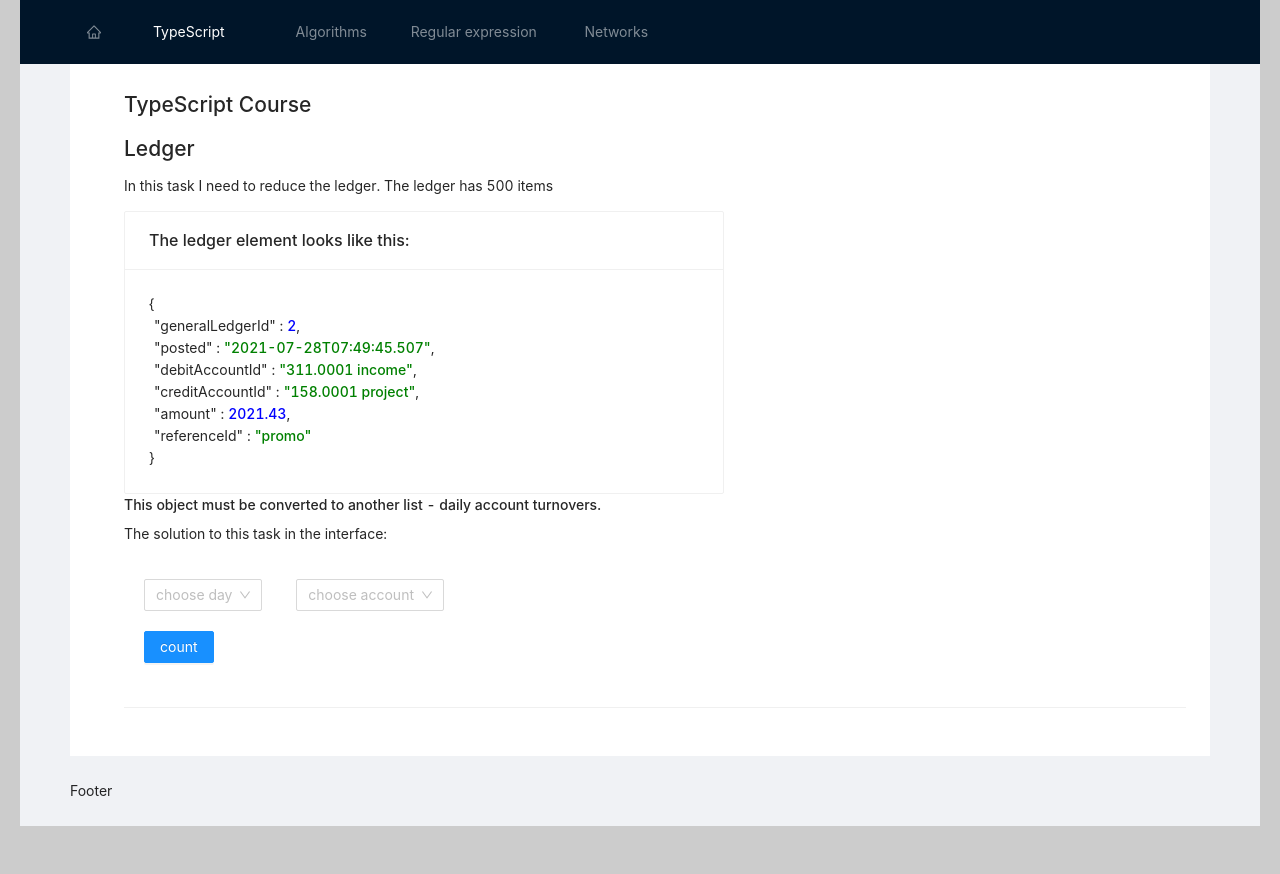
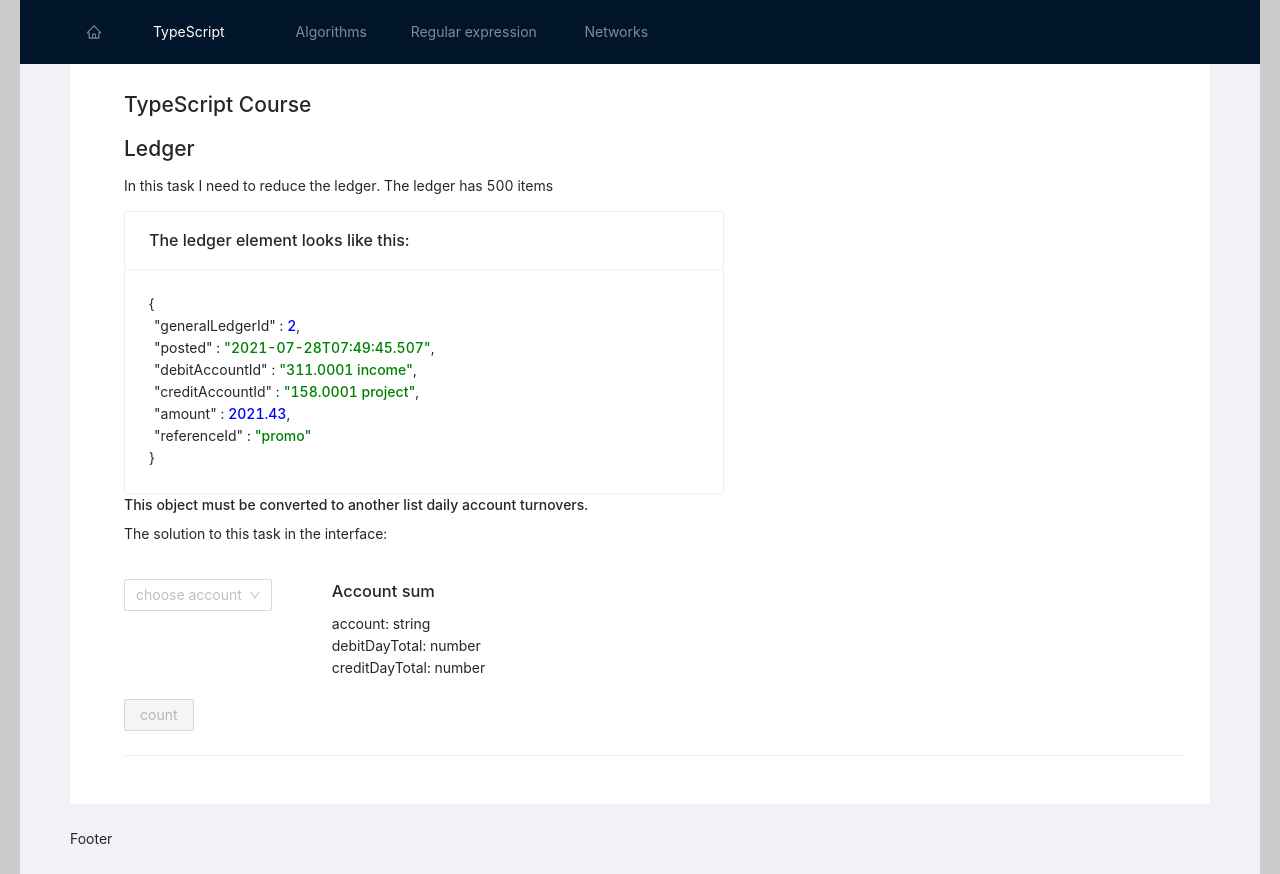
Before and after one commit to StepanAndrosov/my-middle-way, a React (Create React App) app: page /typescript in a window 1280 px wide. Before the commit the page ends 826 px from the top, so only its background shows below. Built offline with nearby package versions, Linux system fonts and the light colour scheme.

Commit message:
counter done

```diff
--- a/src/components/ui/Select/MySelect.tsx
+++ b/src/components/ui/Select/MySelect.tsx
@@ -1,18 +1,19 @@
 import { Select } from 'antd'
-
-const onChange = (value: string) => {
-  console.log(`selected ${value}`)
-}
 
 const { Option } = Select
 
 type Props = {
   placeholder: string
   options: string[]
+  onAddItem: (item: string) => void
 }
 
 export const MySelect: React.FC<Props> = (props) => (
-  <Select showSearch placeholder={props.placeholder} onChange={onChange}>
+  <Select
+    showSearch
+    placeholder={props.placeholder}
+    onChange={props.onAddItem}
+  >
     {props.options.map((o) => (
       <Option key={o} value={o}>
         {o}
--- a/src/data/types.ts
+++ b/src/data/types.ts
@@ -8,6 +8,7 @@ interface LedgerItem {
       }
 
 interface AccountDaily {
+        id: string;
         date: string;
         debitDayTotal: number;
         creditDayTotal: number;
--- a/src/features/TypescriptCourse/Ledger/Ledger.tsx
+++ b/src/features/TypescriptCourse/Ledger/Ledger.tsx
@@ -14,7 +14,7 @@ export const Ledger: React.FC = () => {
         <LedgerCodeCard />
         <div>
           <h4>
-            This object must be converted to another list - daily account
+            This object must be converted to another list daily account
             turnovers.
           </h4>
           <p>The solution to this task in the interface:</p>
--- /dev/null
+++ b/src/features/TypescriptCourse/Ledger/LegerCounter/AccountLedger.tsx
@@ -0,0 +1,23 @@
+import style from './LedgerCounter.module.css'
+
+type Props = {
+  account: string
+  debitTotal: number
+  creditTotal: number
+}
+
+export const AccountLedger: React.FC<Props> = (props) => {
+  return (
+    <div className={style.AccountLedger}>
+      <h3>Account sum</h3>
+
+      <span>account: {props.account ? props.account : 'string'}</span>
+      <span>
+        debitDayTotal: {props.debitTotal ? props.debitTotal : 'number'}
+      </span>
+      <span>
+        creditDayTotal: {props.creditTotal ? props.creditTotal : 'number'}
+      </span>
+    </div>
+  )
+}
--- a/src/features/TypescriptCourse/Ledger/LegerCounter/LedgerCounter.module.css
+++ b/src/features/TypescriptCourse/Ledger/LegerCounter/LedgerCounter.module.css
@@ -1,9 +1,20 @@
 .LedgerCounter {
-    padding: 20px;
+    padding: 20px 0;
+    display: flex;
+    flex-wrap: wrap;
 }
-.selectBlock {
+.SelectBlock {
     max-width: 300px;
     display: flex;
     justify-content: space-between;
-    margin-bottom: 20px;
 }
+.selectItem {
+    padding-left: 10px;
+    padding-top: 10px;
+    font-size: larger;
+}
+.AccountLedger {
+    display: flex;
+    flex-direction: column;
+    padding-left: 60px;
+}
--- a/src/features/TypescriptCourse/Ledger/LegerCounter/LedgerCounter.tsx
+++ b/src/features/TypescriptCourse/Ledger/LegerCounter/LedgerCounter.tsx
@@ -1,41 +1,74 @@
-import { useEffect } from 'react'
+import { memo, useState } from 'react'
 import { MySelect } from '../../../../components'
 import style from './LedgerCounter.module.css'
 import { Button } from 'antd'
 import { useSelector } from 'react-redux'
 import {
-  selectDays,
   selectCreditAccounts,
   selectDebitAccounts,
   selectAccounts,
 } from '../selectors'
 import { useActions } from '../../../../utils/redux-utils'
 import { ledgerActions } from '../../../../store/typescriptCourse'
+import { AccountLedger } from './AccountLedger'
 
-export const LedgerCounter: React.FC = () => {
-  const days = useSelector(selectDays)
-  const creditAccounts = useSelector(selectCreditAccounts)
-  const debitAccounts = useSelector(selectDebitAccounts)
+export const LedgerCounter = memo(() => {
+  const [account, setAccount] = useState('')
+  const [credit, setCredit] = useState(0)
+  const [debit, setDebit] = useState(0)
+
+  const creditAccountsId = useSelector(selectCreditAccounts)
+  const debitAccountsId = useSelector(selectDebitAccounts)
   const accountsDays = useSelector(selectAccounts)
 
   const { accountDailyReducer } = useActions(ledgerActions)
 
-  const accounts = [...creditAccounts, ...debitAccounts].filter(
+  const accountsId = [...creditAccountsId, ...debitAccountsId].filter(
     (a, i, arr) => arr.indexOf(a) === i
   )
 
-  useEffect(() => {
-    if (accountsDays) accountDailyReducer({ id: '103.0001 bank' })
-    console.log(accountsDays)
-  }, [accountDailyReducer])
+  const onChooseAccount = (item: string) => {
+    accountDailyReducer({ id: item })
+    setAccount(item)
+  }
+
+  type CountKeys = 'creditDayTotal' | 'debitDayTotal'
+
+  const onCountTotal = (key: CountKeys): number => {
+    const total = accountsDays
+      .filter((a) => a[key] !== 0)
+      .map((a) => a[key])
+      .reduce((a, b) => a + b)
+    return Number(total.toFixed(2))
+  }
+
+  const onCount = () => {
+    setCredit(onCountTotal('creditDayTotal'))
+    setDebit(onCountTotal('debitDayTotal'))
+  }
 
   return (
-    <div className={style.LedgerCounter}>
-      <div className={style.selectBlock}>
-        <MySelect options={days} placeholder="choose day" />
-        <MySelect options={accounts} placeholder="choose account" />
+    <div>
+      <div className={style.LedgerCounter}>
+        <div className={style.SelectBlock}>
+          <div>
+            <MySelect
+              options={accountsId}
+              placeholder="choose account"
+              onAddItem={onChooseAccount}
+            />
+            <p className={style.selectItem}>{account}</p>
+          </div>
+        </div>
+        <AccountLedger
+          account={account}
+          creditTotal={credit}
+          debitTotal={debit}
+        />
       </div>
-      <Button type="primary">count</Button>
+      <Button type="primary" disabled={!account} onClick={onCount}>
+        count
+      </Button>
     </div>
   )
-}
+})
--- a/src/features/TypescriptCourse/Ledger/selectors.ts
+++ b/src/features/TypescriptCourse/Ledger/selectors.ts
@@ -1,8 +1,4 @@
 import { AppStoreType } from "../../../store/store"
-
-export const selectDays = (state: AppStoreType) => state.ledgerStore.ledger
-.map(l => l.posted.slice(0, 10))
-.filter((d,i,a) => a.indexOf(d) === i)
 
 export const selectCreditAccounts = (state: AppStoreType) => state.ledgerStore.ledger
 .map(l => l.creditAccountId)
--- a/src/store/typescriptCourse/ledger/ledgerReducer.ts
+++ b/src/store/typescriptCourse/ledger/ledgerReducer.ts
@@ -15,13 +15,14 @@ export const slice = createSlice({
             state.ledger = action.payload.ledger
         },
         accountDailyReducer(state, action: PayloadAction<{id: string}>) {
-            const { id} = action.payload
+            const { id } = action.payload
+            console.log('reducer', id)
             const debitDays = state.ledger.filter(l => l.debitAccountId === id)
             const creditDays = state.ledger.filter(l => l.creditAccountId === id)
             const days = [...debitDays, ...creditDays]
 
-           state.accountDays = days.map(d => ({date: d.posted.slice(0, 10), debitDayTotal: d.debitAccountId === id ? d.amount : 0, creditDayTotal: d.creditAccountId === id ? d.amount : 0}))
-        }
+           state.accountDays = days.map(d => ({id: id, date: d.posted.slice(0, 10), debitDayTotal: d.debitAccountId === id ? d.amount : 0, creditDayTotal: d.creditAccountId === id ? d.amount : 0}))
+        },
     },
 
 })
```
